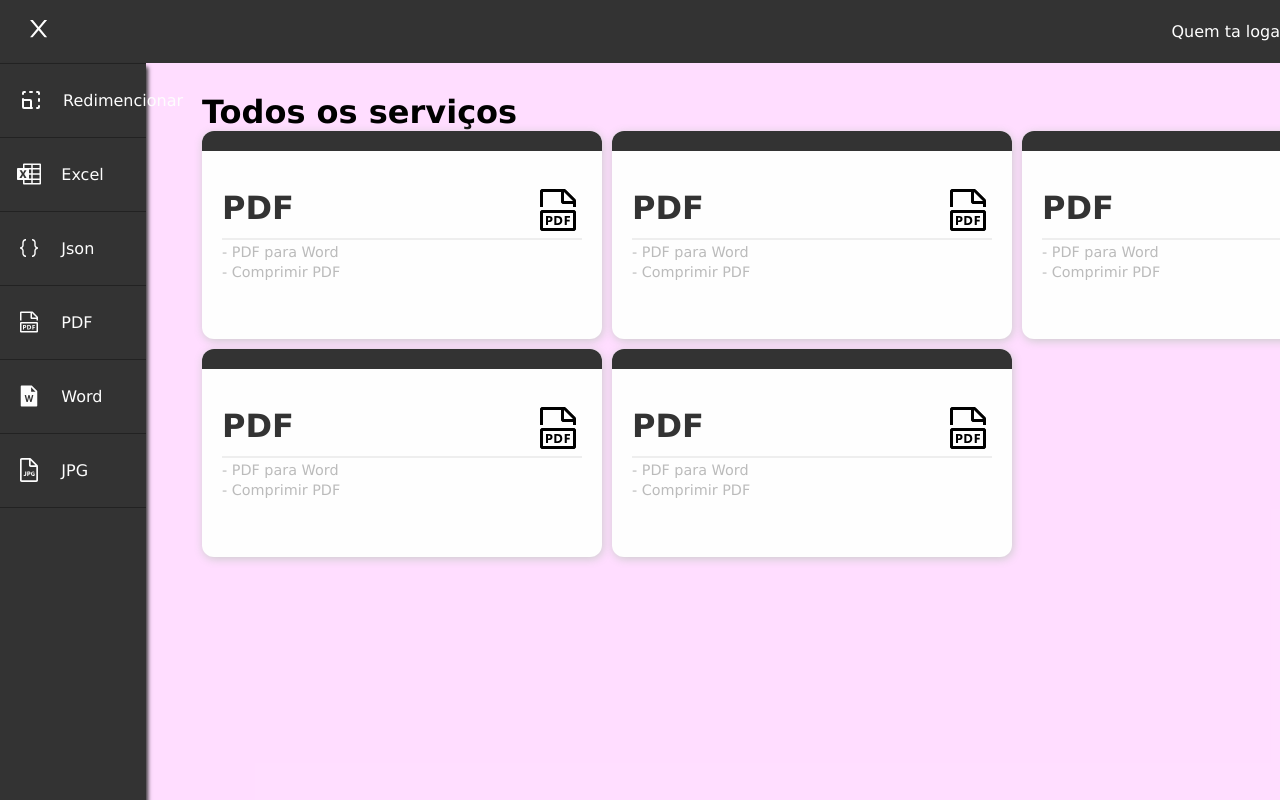
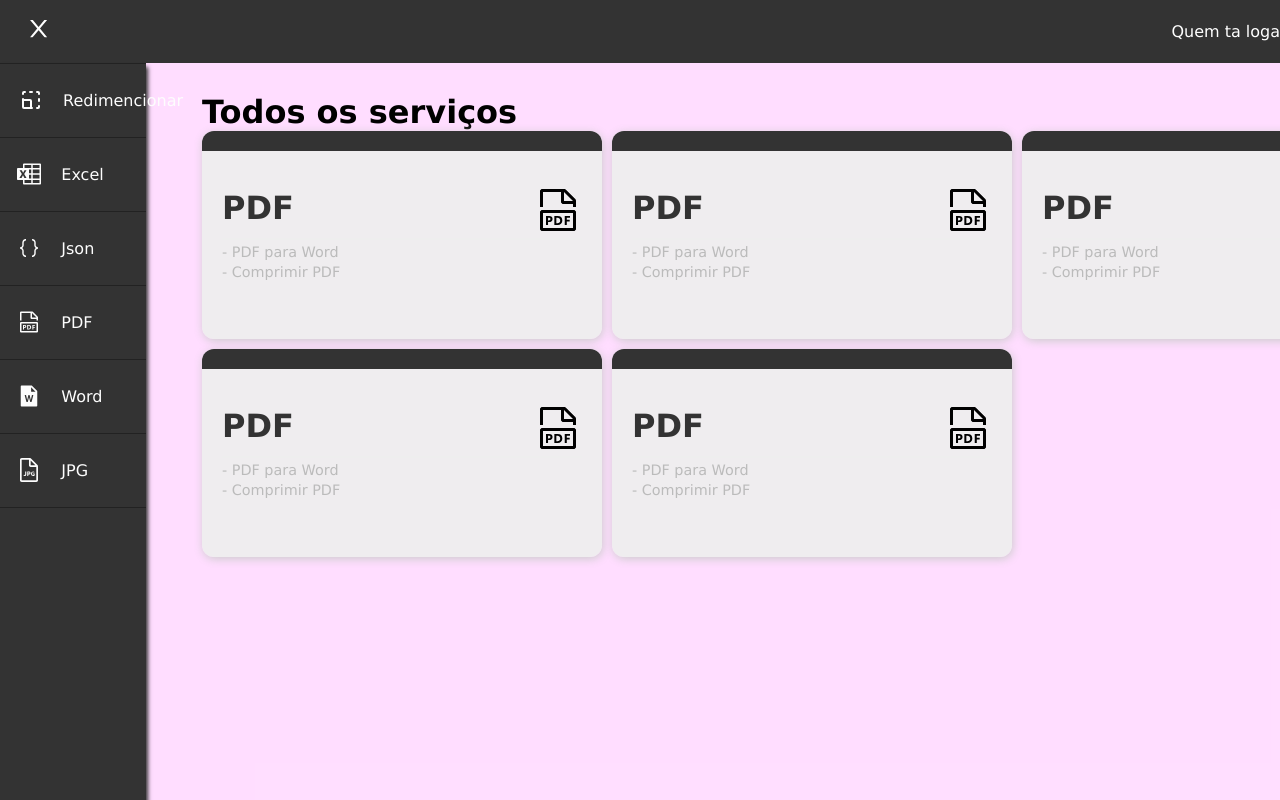
Before and after one commit to Joao-Pedro15/devHelper-frontend, a React (Create React App) app in the folder client/: page /home in a window 1280 px wide. Built offline with nearby package versions, Linux system fonts and the light colour scheme.

Commit message:
style: create a animation hover into card

```diff
--- a/client/src/components/Card/style.ts
+++ b/client/src/components/Card/style.ts
@@ -5,11 +5,19 @@ export const Container = styled.div`
   height: 13rem;
   border-radius: 12px;
   overflow: hidden;
-  background-color: #fefefe;
+  background-color:#eeee;
   box-shadow: 1px 2px 10px #ccc;
+  transition: .5s ease-in-out;
+  :hover{
+    header{
+      transform: scale(40);
+      opacity: 50%;
+    }
+  }
 `
 
 export const Header = styled.header`
+  transition: .5s ease-in-out;
   div:first-of-type {
     width: 100%;
     padding: 10px;
```
